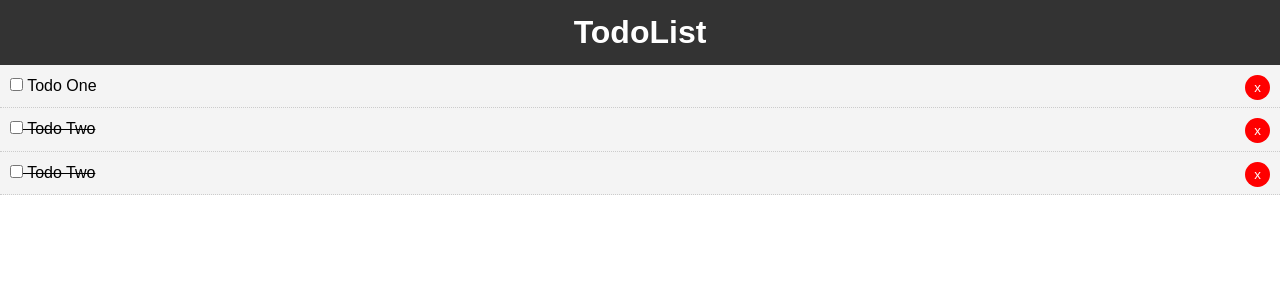
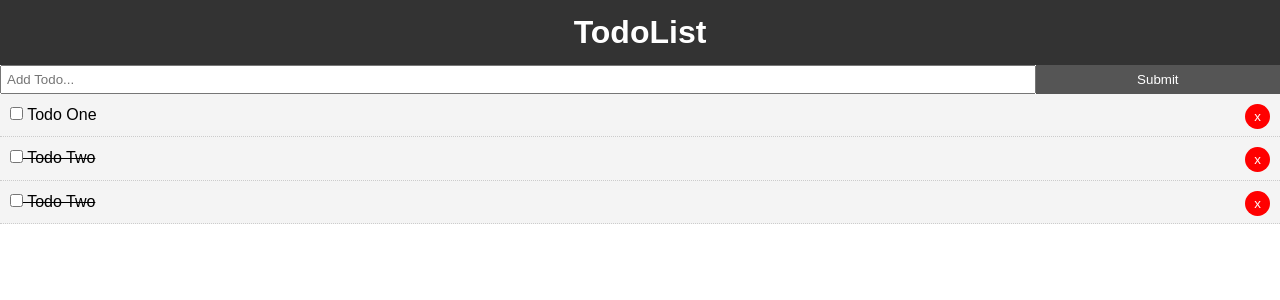
Before and after one commit to awantech-io/vue-todo, a Vue app: page / in a window 1280 px wide. Shown: the top 300 px of the page. Built offline with nearby package versions, Linux system fonts and the light colour scheme.

Commit message:
add Todo

```diff
--- a/src/App.vue
+++ b/src/App.vue
@@ -1,6 +1,7 @@
 <template>
   <div id="app">
     <Header />
+    <AddTodo />
     <Todos v-bind:todos="todos" v-on:del-todo="deleteTodo" />
   </div>
 </template>
@@ -8,12 +9,14 @@
 <script>
 import Header from "./components/layout/Header";
 import Todos from "./components/Todos";
+import AddTodo from "./components/AddTodo";
 
 export default {
   name: "App",
   components: {
     Header,
     Todos,
+    AddTodo,
   },
   data() {
     return {
@@ -50,9 +53,19 @@
   margin: 0;
   padding: 0;
 }
-
 body {
   font-family: Arial, Helvetica, sans-serif;
   line-height: 1.4;
 }
+.btn {
+  display: inline-block;
+  border: none;
+  background: #555;
+  color: #fff;
+  padding: 7px 20px;
+  cursor: pointer;
+}
+.btn:hover {
+  background: #666;
+}
 </style>
--- /dev/null
+++ b/src/components/AddTodo.vue
@@ -0,0 +1,27 @@
+<template>
+  <div>
+    <form>
+      <input type="text" name="title" placeholder="Add Todo..." />
+      <input type="submit" value="Submit" class="btn" />
+    </form>
+  </div>
+</template>
+
+<script>
+export default {
+  name: "AddTodo",
+};
+</script>
+
+<style scoped>
+form {
+  display: flex;
+}
+input[type="text"] {
+  flex: 10;
+  padding: 5px;
+}
+input[type="submit"] {
+  flex: 2;
+}
+</style>
```
